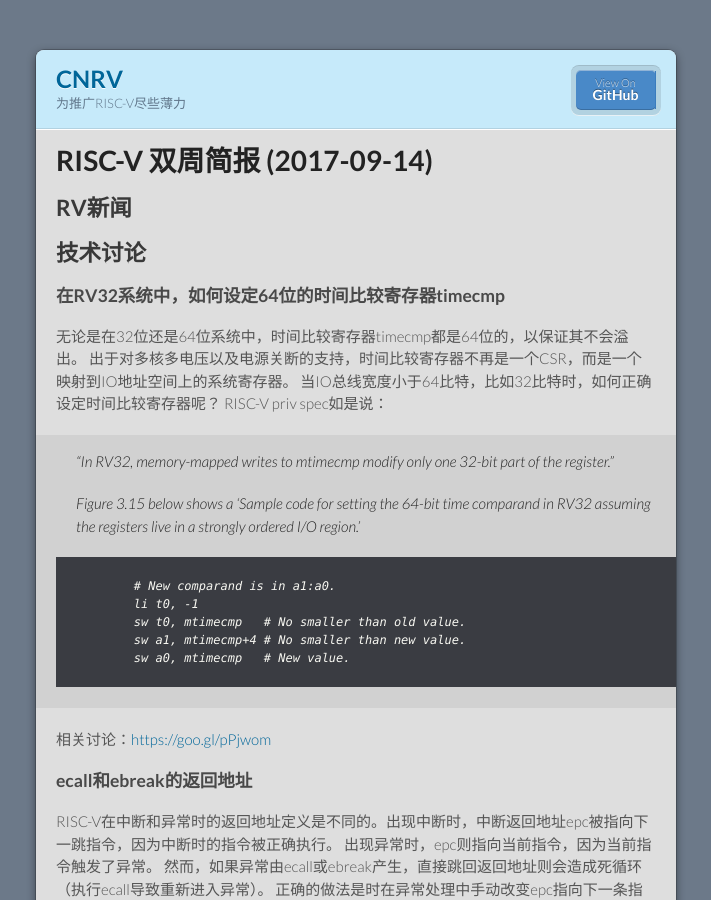
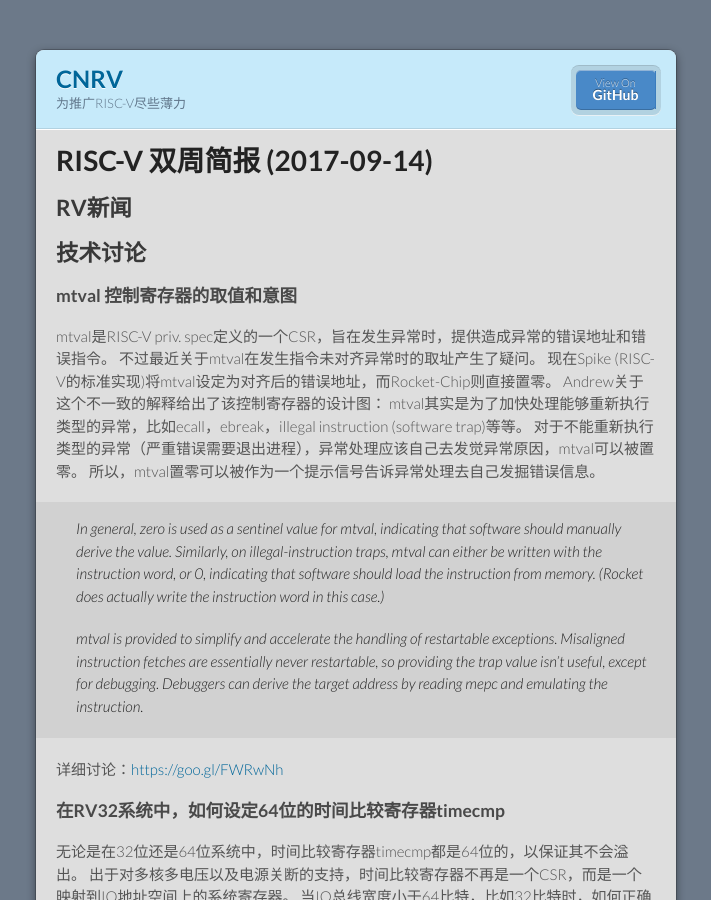
Before and after one commit to cnrv/home, a Jekyll site: the page built from bi-week-rpts/2017-09-28.md, in a window 1280 px wide and 900 px high. Shown: the whole window, without its empty margins (284-995 px from the left). Built offline with Jekyll 4.4.1, drawn with Linux system fonts in a browser that asks for light colours; Markdown is read by kramdown in place of the engine named in the settings; comment, search, counter and statistics services are not loaded; our own code applies the rules of GitHub Pages for plain Markdown files.

Commit message:
the value of mtval

```diff
--- a/bi-week-rpts/2017-09-28.md
+++ b/bi-week-rpts/2017-09-28.md
@@ -7,6 +7,31 @@ layout: default
 ## RV新闻
 
 ## 技术讨论
+
+### mtval 控制寄存器的取值和意图
+
+mtval是RISC-V priv. spec定义的一个CSR，旨在发生异常时，提供造成异常的错误地址和错误指令。
+不过最近关于mtval在发生指令未对齐异常时的取址产生了疑问。
+现在Spike (RISC-V的标准实现)将mtval设定为对齐后的错误地址，而Rocket-Chip则直接置零。
+Andrew关于这个不一致的解释给出了该控制寄存器的设计图：
+mtval其实是为了加快处理能够重新执行类型的异常，比如ecall，ebreak，illegal instruction (software trap)等等。
+对于不能重新执行类型的异常（严重错误需要退出进程），异常处理应该自己去发觉异常原因，mtval可以被置零。
+所以，mtval置零可以被作为一个提示信号告诉异常处理去自己发掘错误信息。
+
+> In general, zero is used as a sentinel value for mtval, indicating
+> that software should manually derive the value.  Similarly, on
+> illegal-instruction traps, mtval can either be written with the
+> instruction word, or 0, indicating that software should load the
+> instruction from memory.  (Rocket does actually write the instruction
+> word in this case.)
+>
+> mtval is provided to simplify and accelerate the handling of
+> restartable exceptions.  Misaligned instruction fetches are
+> essentially never restartable, so providing the trap value isn't
+> useful, except for debugging.  Debuggers can derive the target address
+> by reading mepc and emulating the instruction.
+
+详细讨论：[https://goo.gl/FWRwNh](https://groups.google.com/a/groups.riscv.org/forum/#!msg/isa-dev/_VmdTcP6F-s/2UvPkiDXAwAJ)
 
 ### 在RV32系统中，如何设定64位的时间比较寄存器timecmp
 
```
